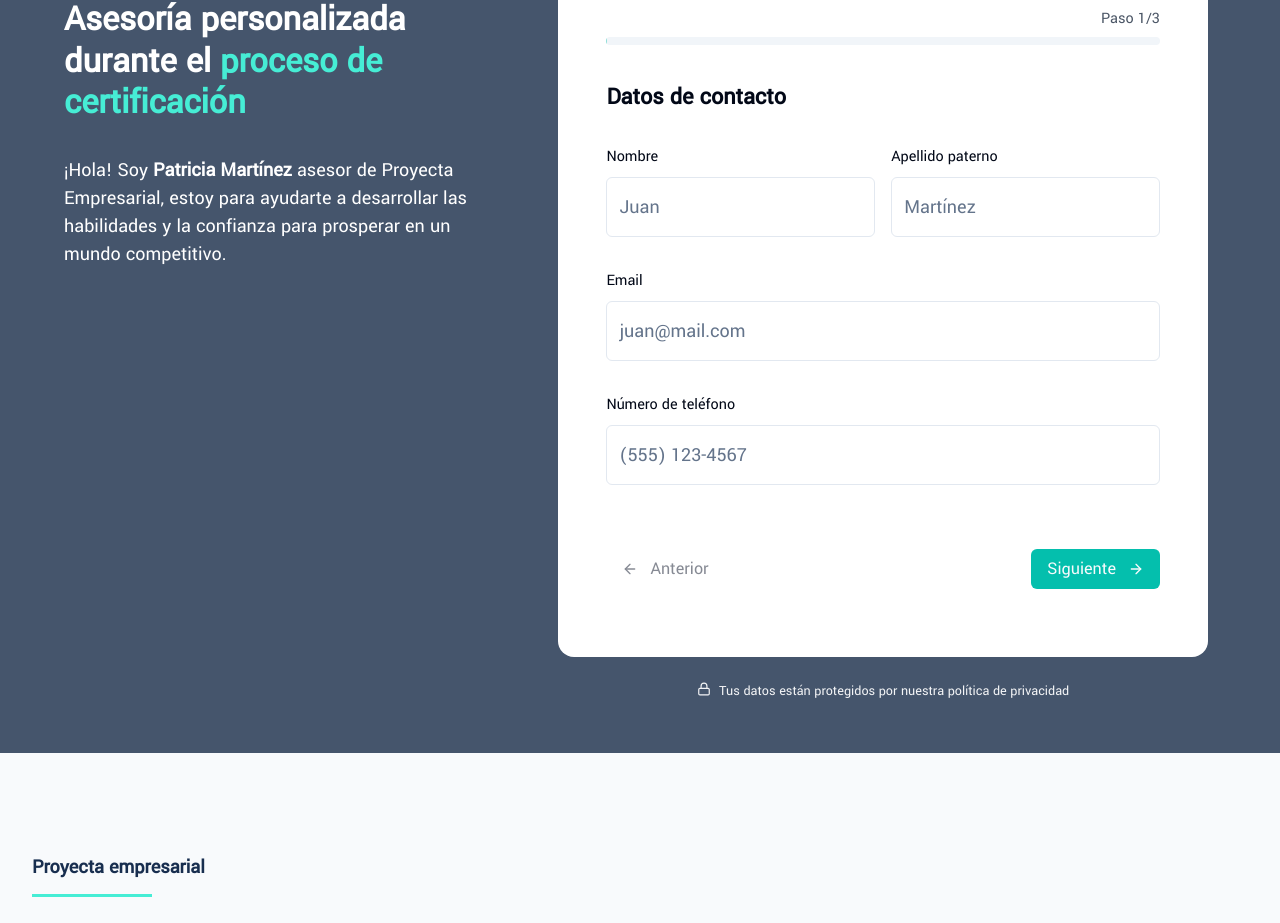
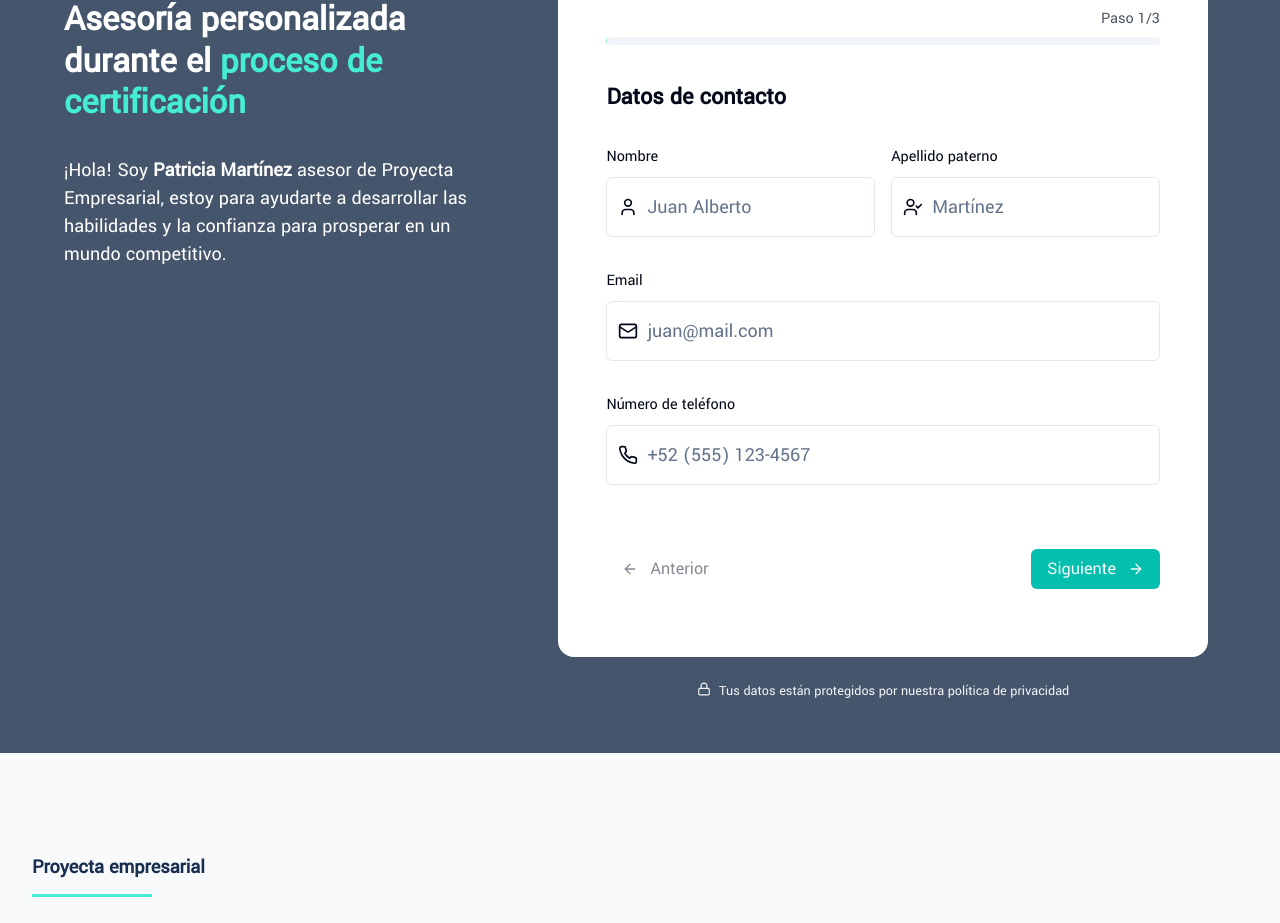
Before and after one commit to esphiritu/centro-evaluacion, a Next.js app: page / in a window 1280 px wide. Shown: the part 7768-8691 px from the top of the page. Built offline with nearby package versions, Linux system fonts and the light colour scheme; what @xpd/tailwind-3dtransforms would draw is missing.

Commit message:
I only added some icons to the AsesorForm

```diff
--- a/src/components/organisms/asesor-form.jsx
+++ b/src/components/organisms/asesor-form.jsx
@@ -2,7 +2,7 @@
 import React from "react";
 import { useState } from "react";
 import { Popover, PopoverContent, PopoverTrigger, } from "@/components/ui/popover";
-import { CalendarIcon, ArrowLeft, ArrowRight } from "lucide-react";
+import { CalendarIcon, ArrowLeft, ArrowRight, User, UserCheck, Mail, Phone } from "lucide-react";
 import { format } from "date-fns";
 import { cn } from "@/lib/utils";
 import { Button } from "@/components/ui/button";
@@ -229,10 +229,16 @@ export default function AsesorForm() {
                       control={form.control}
                       name="firstName"
                       render={({ field }) => (
-                        <FormItem>
+                        <FormItem className="relative">
+                          <User className="w-5 h-5 absolute top-13 left-3 pointer-events-none" />
                           <FormLabel className="text-base font-normal">Nombre</FormLabel>
                           <FormControl>
-                            <Input placeholder="Juan" {...field} required />
+                            <Input
+                              type="text"
+                              className="pl-10"
+                              placeholder="Juan Alberto"
+                              required
+                              {...field} />
                           </FormControl>
                           <FormMessage />
                         </FormItem>
@@ -242,10 +248,15 @@ export default function AsesorForm() {
                       control={form.control}
                       name="lastName"
                       render={({ field }) => (
-                        <FormItem>
+                        <FormItem className="relative">
+                          <UserCheck className="w-5 h-5 absolute top-13 left-3 pointer-events-none" />
                           <FormLabel className="text-base font-normal">Apellido paterno</FormLabel>
                           <FormControl>
-                            <Input placeholder="Martínez" {...field} required />
+                            <Input
+                              className="pl-10"
+                              placeholder="Martínez"
+                              required
+                              {...field} />
                           </FormControl>
                           <FormMessage />
                         </FormItem>
@@ -256,10 +267,16 @@ export default function AsesorForm() {
                     control={form.control}
                     name="email"
                     render={({ field }) => (
-                      <FormItem>
+                      <FormItem className="relative">
+                        <Mail className="w-5 h-5 absolute top-13 left-3" />
                         <FormLabel className="text-base font-normal">Email</FormLabel>
                         <FormControl>
-                          <Input type="email" placeholder="juan@mail.com" {...field} required />
+                          <Input
+                            className="pl-10"
+                            type="email"
+                            placeholder="juan@mail.com"
+                            required
+                            {...field} />
                         </FormControl>
                         <FormMessage />
                       </FormItem>
@@ -269,10 +286,15 @@ export default function AsesorForm() {
                     control={form.control}
                     name="phone"
                     render={({ field }) => (
-                      <FormItem>
+                      <FormItem className="relative">
+                        <Phone className="w-5 h-5 absolute top-13 left-3" />
                         <FormLabel className="text-base font-normal">Número de teléfono</FormLabel>
                         <FormControl>
-                          <Input placeholder="(555) 123-4567" {...field} required />
+                          <Input
+                            className="pl-10"
+                            placeholder="+52 (555) 123-4567"
+                            required
+                            {...field} />
                         </FormControl>
                         <FormMessage />
                       </FormItem>
```
